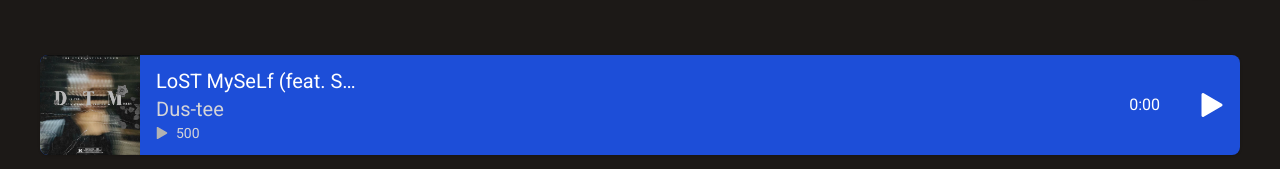
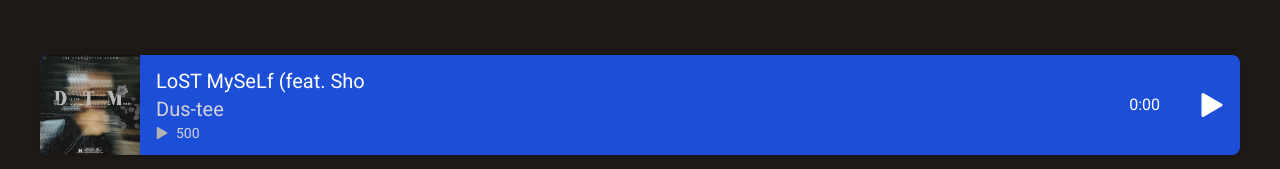
Before and after one commit to MisterH100/dustee-music, a Next.js app: page /album/1 in a window 1280 px wide. Shown: the part 481-650 px from the top of the page. Built offline with nearby package versions, Linux system fonts and the light colour scheme.

Commit message:
fix track image sizing

```diff
--- a/components/Drawer.tsx
+++ b/components/Drawer.tsx
@@ -24,7 +24,7 @@ export const Drawer =()=>{
     ]
 
     return(
-        <div className="drawer z-50 drawer-end">
+        <div className="drawer z-[9999] drawer-end">
             <input id="my-drawer" type="checkbox" className="drawer-toggle" />
             <div className="drawer-content flex justify-end">
                 <label
--- a/components/Track.tsx
+++ b/components/Track.tsx
@@ -48,7 +48,7 @@ export const Track =({song,}:{song:ISong})=>{
             transition={{type:"spring"}}
             className='relative flex h-[100px] mt-4 bg-blue-700 rounded-lg overflow-hidden shadow hover:bg-blue-800 transition-all duration-300 ease-in-out group z-50'>
 
-            <div className="relative min-w-[100px] h-full z-10 group">
+            <div className="relative min-w-[100px] w-[100px] h-full z-10 group">
                 {source?
                     <Image
                         className='w-full h-full object-cover'
@@ -97,8 +97,10 @@ export const Track =({song,}:{song:ISong})=>{
             </div>
             <div className="w-full flex flex-1 h-full px-4">
                 <div className="w-full  md:w-52 flex flex-col justify-center">
-                    <h3 className="w-[80%] md:w-full text-white text-lg md:text-xl font-normal truncate">{song.title}</h3>
-                    <h4 className="text-zinc-300 text-base md:text-xl font-normal">{song.artist}</h4>
+                    <div className="w-80% overflow-hidden ">
+                        <h3 className="text-white text-lg md:text-xl font-normal w-fit whitespace-nowrap">{song.title}</h3>
+                        <h4 className="text-zinc-300 text-base md:text-xl font-normal w-fit whitespace-nowrap">{song.artist}</h4>
+                    </div>
                     <div className="flex items-center gap-2">
                         <svg
                         className="w-[12px] h-[12px] text-white"
```
